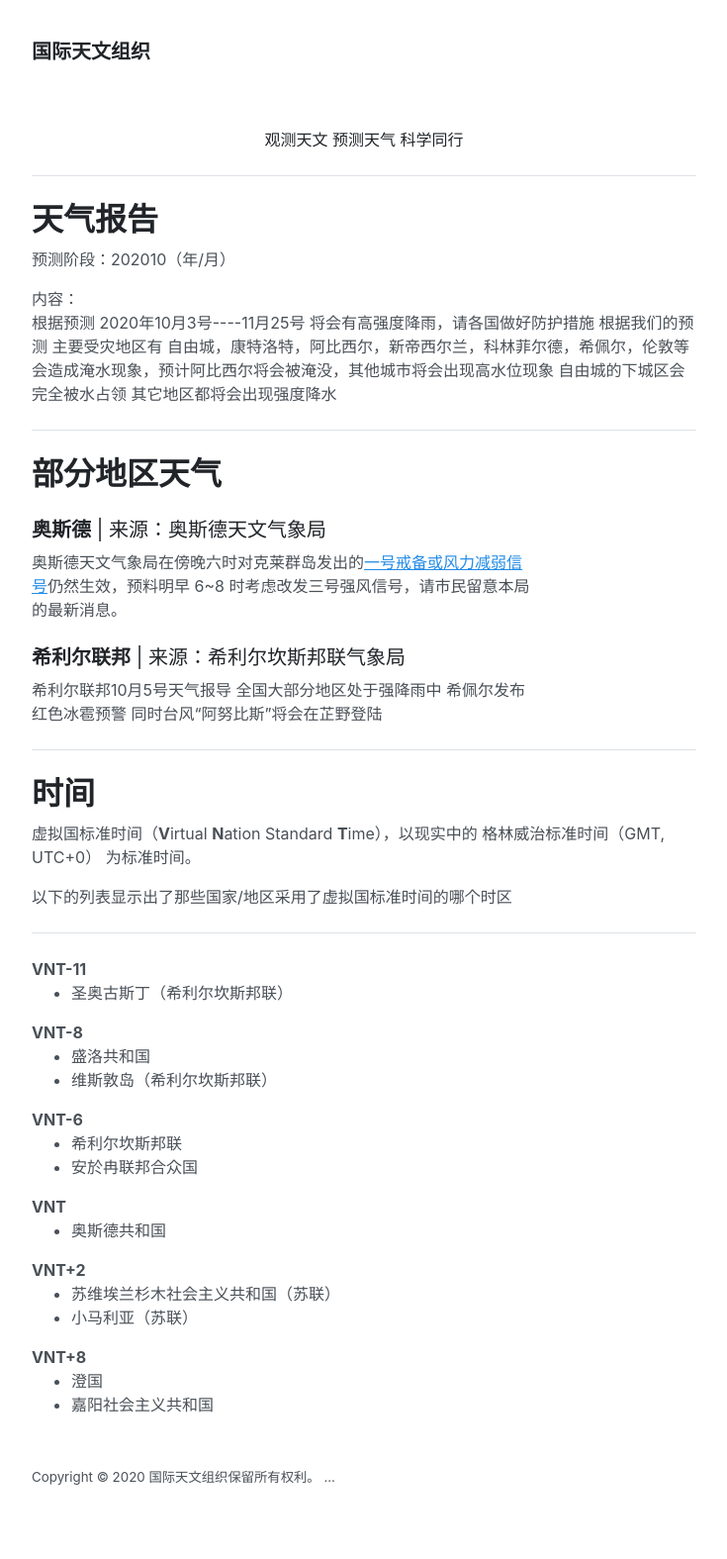
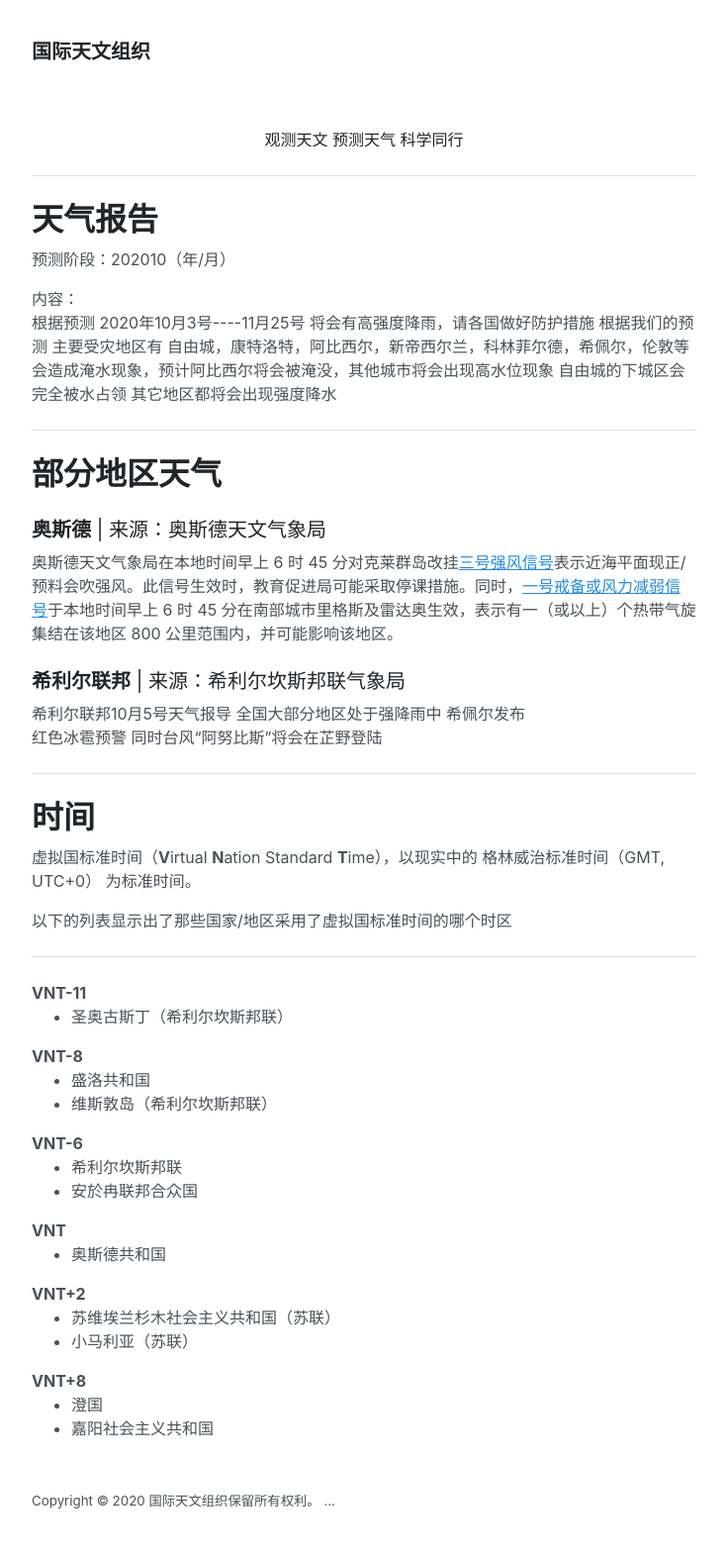
Before and after one commit to vunconf/vunconf.github.io, a Jekyll site: the page built from iao/index.html, in a window 1280 px wide. Shown: the whole page at 99% size, without its empty margins (272-1007 px from the left). Built offline with Jekyll 4.4.1, drawn with Linux system fonts in a browser that asks for light colours; before the commit the page ends 1551 px from its top, so only the background shows below that.

Commit message:
Update index.html

```diff
--- a/iao/index.html
+++ b/iao/index.html
@@ -13,7 +13,7 @@ title: 主页
 <h1>部分地区天气</h1>
 <h3>奥斯德<span style="font-weight: 400"> | 来源：奥斯德天文气象局</span></h3>
 <div>
-  <p style="width: 75%;text-align: left;">奥斯德天文气象局在傍晚六时对克莱群岛发出的<a href="osd/wns_intro/#TPH1">一号戒备或风力减弱信号</a>仍然生效，预料明早 6~8 时考虑改发三号强风信号，请市民留意本局的最新消息。</p>
+ <p>奥斯德天文气象局在本地时间早上 6 时 45 分对克莱群岛改挂<a href=" ">三号强风信号</a >表示近海平面现正/预料会吹强风。此信号生效时，教育促进局可能采取停课措施。同时，<a href="osd/wns_intro/#TPH1">一号戒备或风力减弱信号</a >于本地时间早上 6 时 45 分在南部城市里格斯及雷达奥生效，表示有一（或以上）个热带气旋集结在该地区 800 公里范围内，并可能影响该地区。
 </div>
 <h3>希利尔联邦<span style="font-weight: 400"> | 来源：希利尔坎斯邦联气象局</span></h3>
 <div>
```
